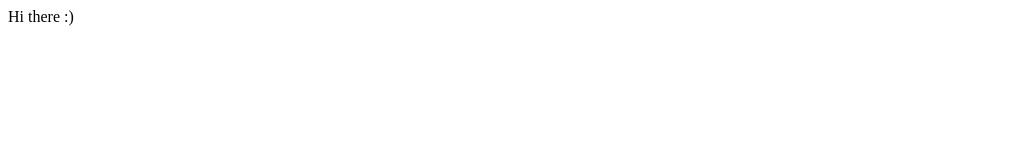
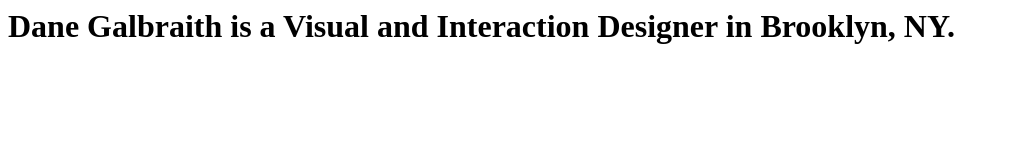
Before and after one commit to danegalbraith/portfolio-site, a plain HTML site: page index.html in a window 1280 px wide. Shown: the whole page, without its empty margins (0-1009 px from the left). Drawn offline with Linux system fonts and the light colour scheme.

Commit message:
Update index.html

```diff
--- a/index.html
+++ b/index.html
@@ -1,3 +1,3 @@
 <html>
-  <p>Hi there :)</p>
+  <h1>Dane Galbraith is a Visual and Interaction Designer in Brooklyn, NY.</h1>
 </html>
```
